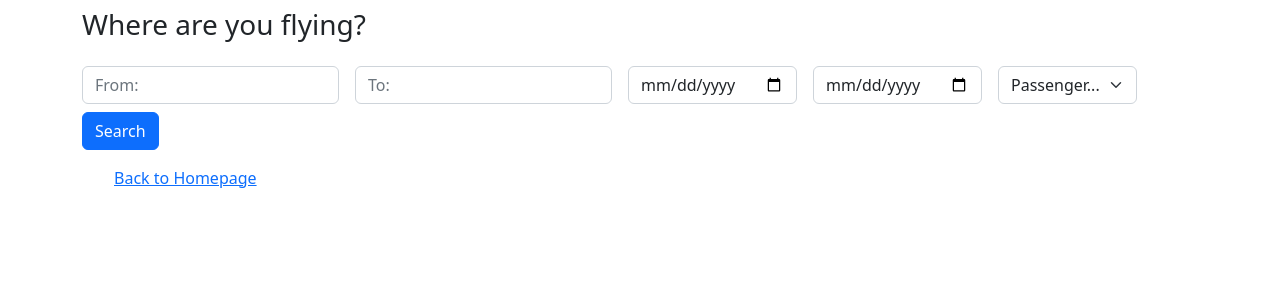
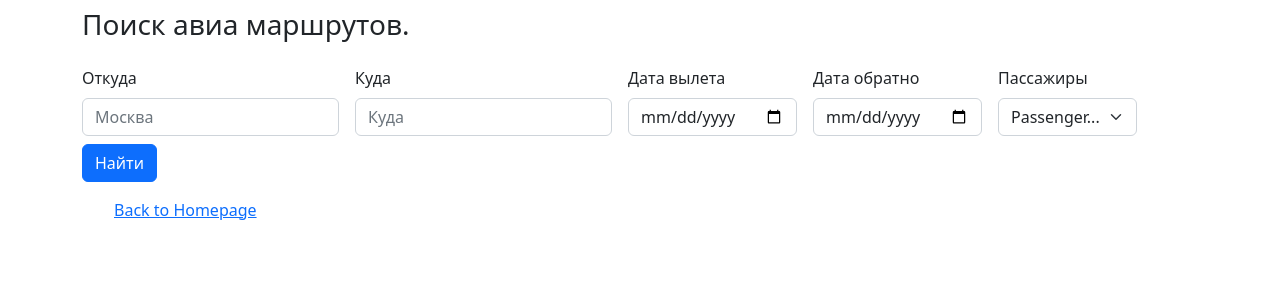
Before and after one commit to zrishat/intensive-otus-22-05, a Django app: page /search_avia/ in a window 1280 px wide. Shown: the part 56-356 px from the top of the page. Run offline with Django 3.2, Linux system fonts and the light colour scheme.

Commit message:
avia front fix

```diff
--- a/travelru/waysearch/templates/search_avia.html
+++ b/travelru/waysearch/templates/search_avia.html
@@ -11,31 +11,33 @@
 {% block main_container %}
     <div class="container-md py-2">
         <h3 class="pb-3">
-            {% trans "Where are you flying?" %}
+            {% trans "Поиск авиа маршрутов. " %}
         </h3>
         <form method="post" class="row gy-2 gx-3 align-items-center mb-3">
             {% csrf_token %}
 
             <div class="col-auto">
-                <label for="departure_city" class="visually-hidden" for="autoSizingInput">{% trans "From" %}</label>
-                <input type="text" name="departure_city" value="" class="form-control" id="autoSizingInput" placeholder={% trans "From:" %}>
+                <label for="departure_city" class="form-label">{% trans "Откуда" %}</label>
+                <input type="text" name="departure_city" class="form-control" id="inputDepartureCity"
+                       placeholder={% trans "Москва" %} value="{{ data_f.departure_city }}">
             </div>
             <div class="col-auto">
-                <label for="arrival_city" class="visually-hidden" for="autoSizingInput">{% trans "To" %}</label>
-                <input type="text" name="arrival_city" class="form-control" id="autoSizingInput" placeholder={% trans "To:" %}>
+                <label for="arrival_city" class="form-label">{% trans "Куда" %}</label>
+                <input type="text" name="arrival_city" class="form-control" id="inputArrivalCity"
+                       placeholder={% trans "Куда" %} value="{{ data_f.arrival_city }}">
             </div>
             <div class="col-auto">
-                <label for="departure_date" class="visually-hidden"
-                       for="autoSizingInput">{% trans "Departing" %}</label>
-                <input type="date" name="departure_date" class="form-control" id="autoSizingInput" placeholder={% trans "Departing" %}>
+                <label for="departure_date" class="form-label">{% trans "Дата вылета" %}</label>
+                <input type="date" name="departure_date" class="form-control" id="autoSizingInput" value="{{ data_f.departure_date }}">
             </div>
             <div class="col-auto">
-                <label for="arrival_date" class="visually-hidden" for="autoSizingInput">{% trans "Returning" %}</label>
-                <input type="date" name="arrival_date" class="form-control" id="autoSizingInput" placeholder={% trans "Returning" %}>
+                <label for="arrival_date" class="form-label">{% trans "Дата обратно" %}</label>
+                <input type="date" name="arrival_date" class="form-control" id="autoSizingInput"
+                       placeholder={% trans "Returning" %} value="{{ data_f.arrival_date }}">
             </div>
             <div class="col-auto">
-                <label class="visually-hidden" for="autoSizingSelect">Preference</label>
-                <select class="form-select" id="autoSizingSelect">
+                <label class="form-label" for="SelectPassengers">Пассажиры</label>
+                <select class="form-select" id="SelectPassengers">
                     <option selected>{% trans "Passenger" %}...</option>
                     <option value="Adult">{% trans "Adult" %}</option>
                     <option value="Child">{% trans "Child" %}</option>
@@ -43,14 +45,14 @@
                 </select>
             </div>
             <div class="col-auto">
-                <button type="submit" class="btn btn-primary">{% trans "Search" %}</button>
+                <button type="submit" class="btn btn-primary align-bottom">{% trans "Search" %}</button>
             </div>
         </form>
         {% if data %}
         <div class="container-md py-2">
-        <h3 class="pb-3">
-            {% trans "Найденные билеты:" %}
-        </h3>
+          <h3 class="pb-3">
+              {% trans "Найденные билеты:" %}
+          </h3>
         {% for flight in data %}
             <div class="p-3 mb-4 bg-light rounded-3">
                 <div class="container-md py-2" style="padding-top: 5px; margin-left: 20px;">
@@ -67,6 +69,9 @@
             </div>
         {% endfor %}
         {% endif %}
+        {% if success and not data %}
+            <p class="warning">Рейсы не найдены. Попробуйте изменить условия поиска.</p>
+        {% endif %}
         <ul>
             <a href="{% url 'waysearch:index' %}">
                 {% trans "Back to Homepage" %}
--- a/travelru/waysearch/views.py
+++ b/travelru/waysearch/views.py
@@ -1,7 +1,8 @@
+import requests
+
 """
 views
 """
-import requests
 from django.shortcuts import render
 from waysearch.configuration import IATA
 from travelru.settings import TOKEN_AVIASALES
@@ -37,6 +38,8 @@ def search_avia_page(request):
                   'direct': 'true',
                   'token': TOKEN_AVIASALES}
         data_info = requests.get(url, headers=headers, params=params).json()
+        data_info['data_f'] = data
+        print(data_info)
     return render(request, 'search_avia.html', data_info)
 
 
```
Also changed, not shown: travelru/travelru/settings.py (+19 -13 lines), travelru/locale/ru/LC_MESSAGES/django.po.
